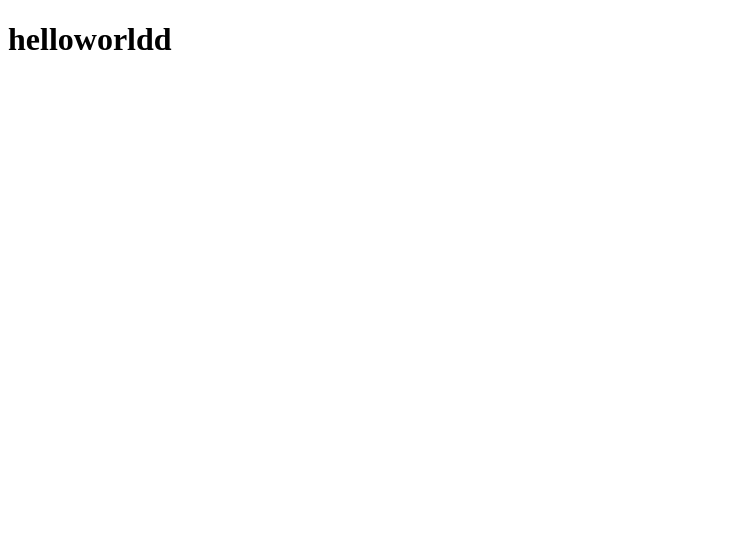
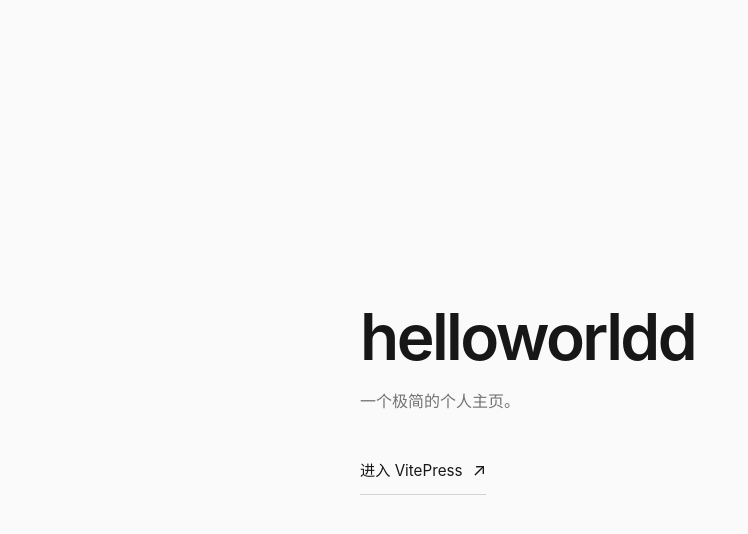
Before and after one commit to cschengliang/cschengliang.github.io, a plain HTML site: page index.html in a window 1280 px wide. Shown: the whole page, without its empty margins (0-748 px from the left). Drawn offline with Linux system fonts and the light colour scheme.

Commit message:
Create minimal homepage entry

```diff
--- a/index.html
+++ b/index.html
@@ -1,11 +1,95 @@
 <!DOCTYPE html>
-<html lang="en">
+<html lang="zh-CN">
 <head>
     <meta charset="UTF-8">
     <meta name="viewport" content="width=device-width, initial-scale=1.0">
-    <title>helloworldd</title>
+    <meta name="description" content="cschengliang 的个人主页">
+    <title>cschengliang</title>
+    <style>
+        :root {
+            color-scheme: light;
+            --background: #fafafa;
+            --foreground: #171717;
+            --muted: #737373;
+            --line: #d4d4d4;
+        }
+
+        * {
+            box-sizing: border-box;
+        }
+
+        body {
+            min-height: 100vh;
+            margin: 0;
+            display: grid;
+            place-items: center;
+            padding: 24px;
+            background: var(--background);
+            color: var(--foreground);
+            font-family: -apple-system, BlinkMacSystemFont, "Segoe UI", sans-serif;
+        }
+
+        main {
+            width: min(100%, 560px);
+        }
+
+        h1 {
+            margin: 0;
+            font-size: clamp(2.25rem, 8vw, 4rem);
+            font-weight: 600;
+            letter-spacing: -0.04em;
+            line-height: 1;
+        }
+
+        p {
+            margin: 20px 0 36px;
+            color: var(--muted);
+            font-size: 1rem;
+            line-height: 1.6;
+        }
+
+        a {
+            display: inline-flex;
+            align-items: center;
+            min-height: 44px;
+            padding-bottom: 6px;
+            border-bottom: 1px solid var(--line);
+            color: var(--foreground);
+            font-size: 0.95rem;
+            text-decoration: none;
+            transition: border-color 160ms ease, color 160ms ease;
+        }
+
+        a::after {
+            content: "↗";
+            margin-left: 10px;
+            font-size: 1.1rem;
+        }
+
+        a:hover,
+        a:focus-visible {
+            border-color: var(--foreground);
+            color: var(--muted);
+        }
+
+        a:focus-visible {
+            outline: 2px solid var(--foreground);
+            outline-offset: 5px;
+        }
+
+        @media (max-width: 480px) {
+            body {
+                place-items: start;
+                padding-top: 22vh;
+            }
+        }
+    </style>
 </head>
 <body>
-    <h1>helloworldd</h1>
+    <main>
+        <h1>helloworldd</h1>
+        <p>一个极简的个人主页。</p>
+        <a href="/docs/">进入 VitePress</a>
+    </main>
 </body>
 </html>
```
